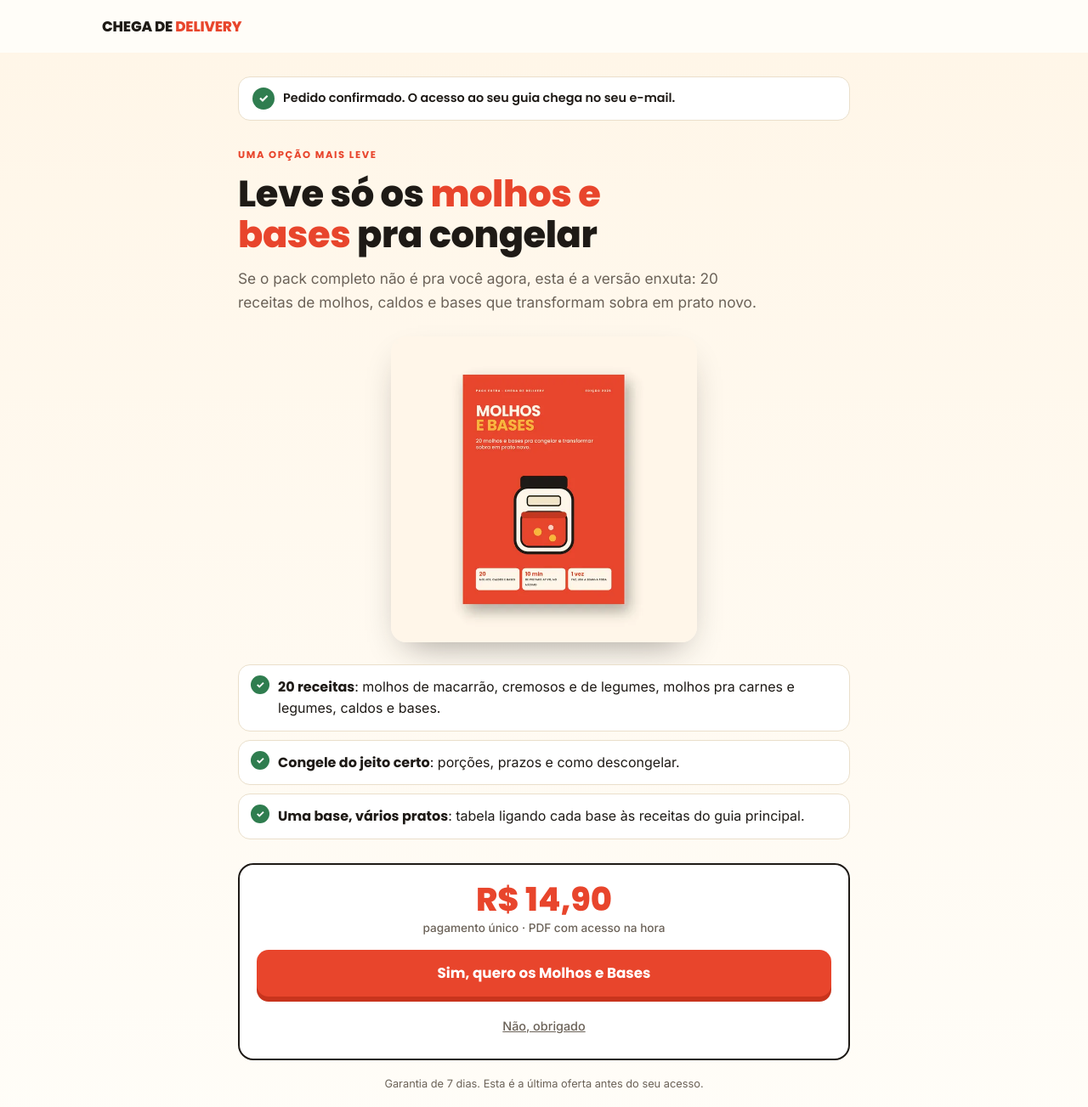
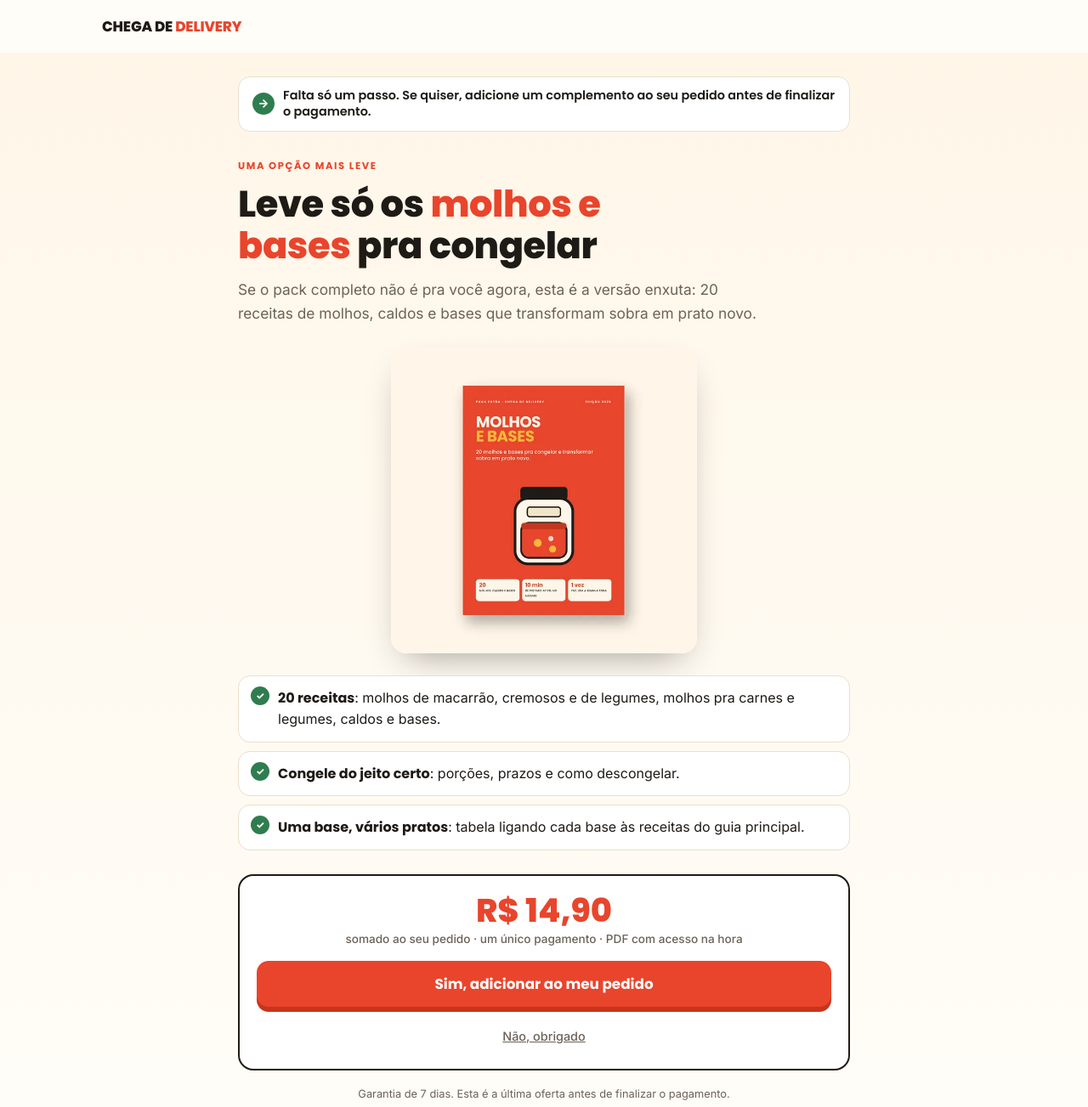
Before and after one commit to davigomesweb-sys/chega-de-delivery, a plain HTML site: page molhos-e-bases.html in a window 1280 px wide. Shown: the whole page at 85% size. Drawn offline with Linux system fonts and the light colour scheme.

Commit message:
Add files via upload

```diff
--- a/molhos-e-bases.html
+++ b/molhos-e-bases.html
@@ -36,7 +36,7 @@
 <main>
 <section class="up"><div class="wrap">
 
-  <div class="ok"><i>✓</i><span>Pedido confirmado. O acesso ao seu guia chega no seu e-mail.</span></div>
+  <div class="ok"><i>→</i><span>Falta só um passo. Se quiser, adicione um complemento ao seu pedido antes de finalizar o pagamento.</span></div>
   <span class="eyebrow">Uma opção mais leve</span>
   <h1>Leve só os <span class="hl">molhos e bases</span> pra congelar</h1>
   <p class="lead">Se o pack completo não é pra você agora, esta é a versão enxuta: 20 receitas de molhos, caldos e bases que transformam sobra em prato novo.</p>
@@ -47,11 +47,11 @@
     <li><b>Uma base, vários pratos</b>: tabela ligando cada base às receitas do guia principal.</li>
   </ul>
   <div class="buy">
-    <div class="pr">R$ 14,90<small>pagamento único · PDF com acesso na hora</small></div>
-    <button type="button" class="btn kirvano-payment-trigger">Sim, quero os Molhos e Bases</button>
+    <div class="pr">R$ 14,90<small>somado ao seu pedido · um único pagamento · PDF com acesso na hora</small></div>
+    <button type="button" class="btn kirvano-payment-trigger">Sim, adicionar ao meu pedido</button>
     <button type="button" class="no kirvano-refuse-trigger">Não, obrigado</button>
   </div>
-  <p class="fine">Garantia de 7 dias. Esta é a última oferta antes do seu acesso.</p>
+  <p class="fine">Garantia de 7 dias. Esta é a última oferta antes de finalizar o pagamento.</p>
 
 </div></section>
 </main>
```
Also changed, not shown: pack-air-fryer.html (+4 -4 lines).
